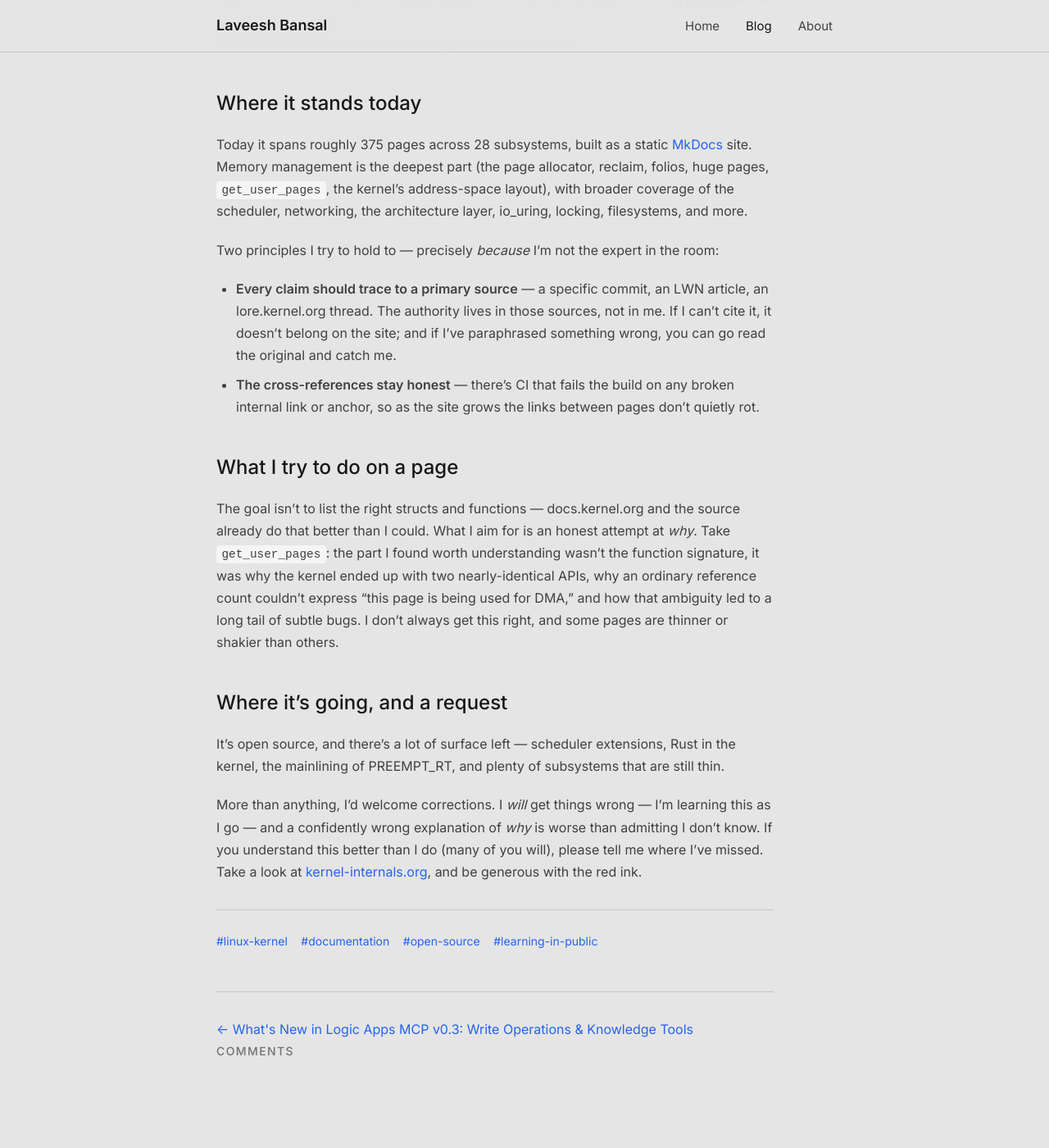
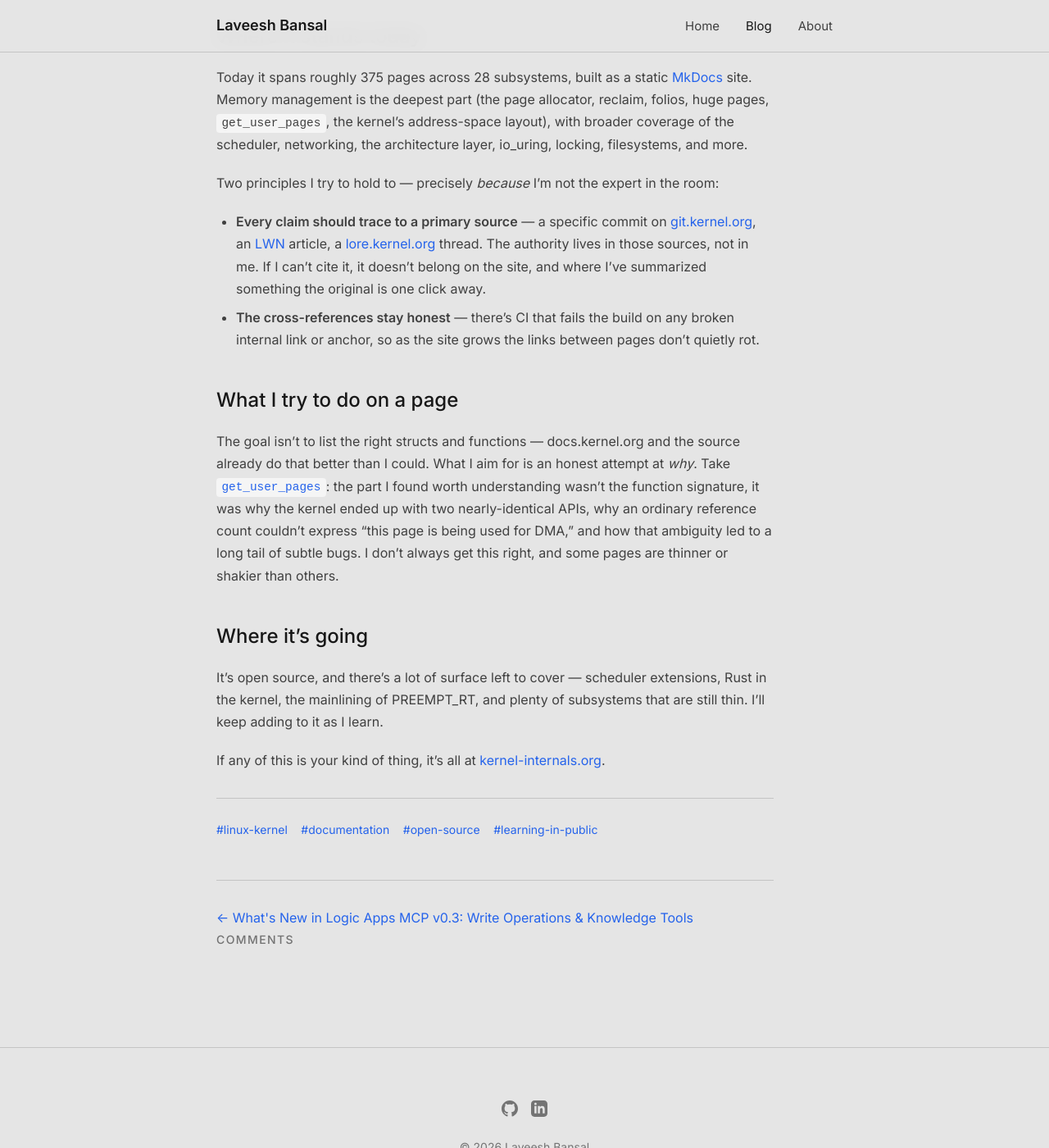
Before and after one commit to laveeshb/laveeshb.github.io, a Jekyll site: the page built from _posts/2026-07-26-kernel-internals-org.md, in a window 1280 px wide and 1400 px high, scrolled down 811 px. Shown: the whole window at 82% size. Built offline with Jekyll 4.4.1, drawn with Linux system fonts in a browser that asks for light colours; comment, search, counter and statistics services are not loaded; some of the changed text lies outside the part shown.

Commit message:
Post edits: informational close, drop book reference, link endpoints
- Make the closing informational (a pointer to the site) rather than a
  call for corrections
- Remove the 'classic books' reference (not something I've read)
- Link every named endpoint: git.kernel.org, lore.kernel.org, LWN, and
  the get_user_pages example to its page on the site

```diff
--- a/_posts/2026-07-26-kernel-internals-org.md
+++ b/_posts/2026-07-26-kernel-internals-org.md
@@ -14,7 +14,7 @@
 
 ## The gap I kept running into
 
-When I started reading, the material felt oddly polarized. <a href="https://docs.kernel.org" target="_blank">docs.kernel.org</a> is authoritative but tells you *what* and *how* — it's reference documentation, not a narrative. The classic books ("Understanding the Linux Kernel," Robert Love's) are wonderful and badly dated — most stop around the 2.6 era, before folios, EEVDF, io_uring, or modern reclaim existed. <a href="https://lwn.net" target="_blank">LWN</a> is the gold standard for the *why*, but it's news-shaped — tied to a particular patch series — and not organized as something you can sit down and browse by subsystem.
+When I started reading, the material felt oddly polarized. <a href="https://docs.kernel.org" target="_blank">docs.kernel.org</a> is authoritative but tells you *what* and *how* — it's reference documentation, not a narrative. <a href="https://lwn.net" target="_blank">LWN</a> is the gold standard for the *why*, but it's news-shaped — tied to a particular patch series — and not organized as something you can sit down and browse by subsystem.
 
 What I kept wishing for was a current, organized place that explained the *reasoning*: the trade-offs, the alternatives that got rejected, the mailing-list arguments that produced the design we ended up with. I couldn't find it, so I started assembling it as I learned. It's meant to complement docs.kernel.org, not compete with it.
 
@@ -24,15 +24,15 @@
 
 Two principles I try to hold to — precisely *because* I'm not the expert in the room:
 
-- **Every claim should trace to a primary source** — a specific commit, an LWN article, an lore.kernel.org thread. The authority lives in those sources, not in me. If I can't cite it, it doesn't belong on the site; and if I've paraphrased something wrong, you can go read the original and catch me.
+- **Every claim should trace to a primary source** — a specific commit on <a href="https://git.kernel.org" target="_blank">git.kernel.org</a>, an <a href="https://lwn.net" target="_blank">LWN</a> article, a <a href="https://lore.kernel.org" target="_blank">lore.kernel.org</a> thread. The authority lives in those sources, not in me. If I can't cite it, it doesn't belong on the site, and where I've summarized something the original is one click away.
 - **The cross-references stay honest** — there's CI that fails the build on any broken internal link or anchor, so as the site grows the links between pages don't quietly rot.
 
 ## What I try to do on a page
 
-The goal isn't to list the right structs and functions — docs.kernel.org and the source already do that better than I could. What I aim for is an honest attempt at *why*. Take `get_user_pages`: the part I found worth understanding wasn't the function signature, it was why the kernel ended up with two nearly-identical APIs, why an ordinary reference count couldn't express "this page is being used for DMA," and how that ambiguity led to a long tail of subtle bugs. I don't always get this right, and some pages are thinner or shakier than others.
+The goal isn't to list the right structs and functions — docs.kernel.org and the source already do that better than I could. What I aim for is an honest attempt at *why*. Take <a href="https://kernel-internals.org/mm/gup/" target="_blank"><code>get_user_pages</code></a>: the part I found worth understanding wasn't the function signature, it was why the kernel ended up with two nearly-identical APIs, why an ordinary reference count couldn't express "this page is being used for DMA," and how that ambiguity led to a long tail of subtle bugs. I don't always get this right, and some pages are thinner or shakier than others.
 
-## Where it's going, and a request
+## Where it's going
 
-It's open source, and there's a lot of surface left — scheduler extensions, Rust in the kernel, the mainlining of PREEMPT_RT, and plenty of subsystems that are still thin.
+It's open source, and there's a lot of surface left to cover — scheduler extensions, Rust in the kernel, the mainlining of PREEMPT_RT, and plenty of subsystems that are still thin. I'll keep adding to it as I learn.
 
-More than anything, I'd welcome corrections. I *will* get things wrong — I'm learning this as I go — and a confidently wrong explanation of *why* is worse than admitting I don't know. If you understand this better than I do (many of you will), please tell me where I've missed. Take a look at <a href="https://kernel-internals.org" target="_blank">kernel-internals.org</a>, and be generous with the red ink.
+If any of this is your kind of thing, it's all at <a href="https://kernel-internals.org" target="_blank">kernel-internals.org</a>.
```
